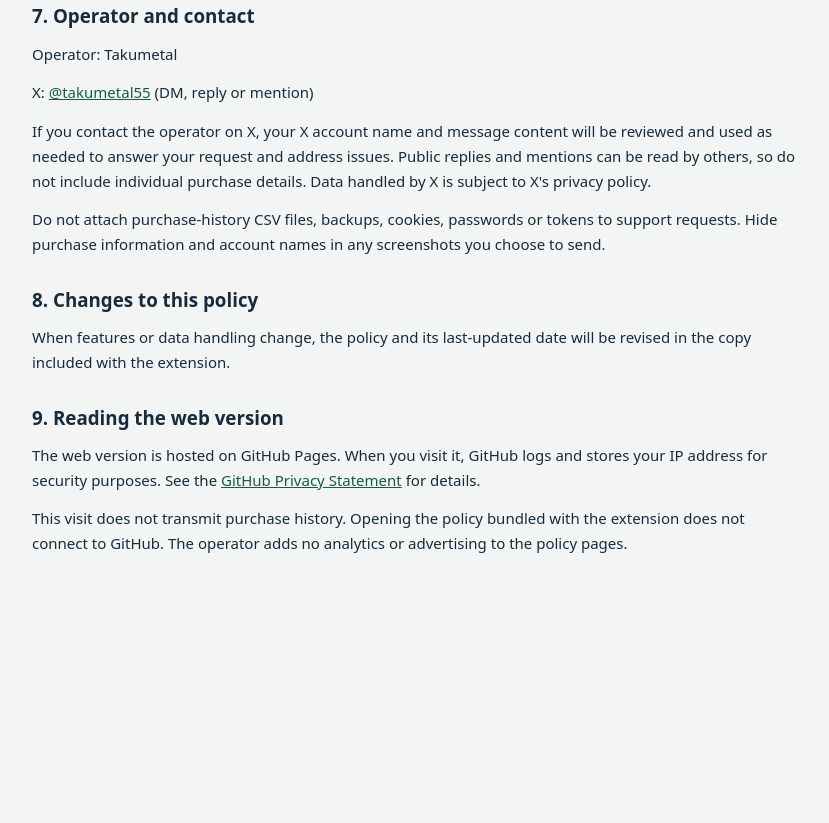
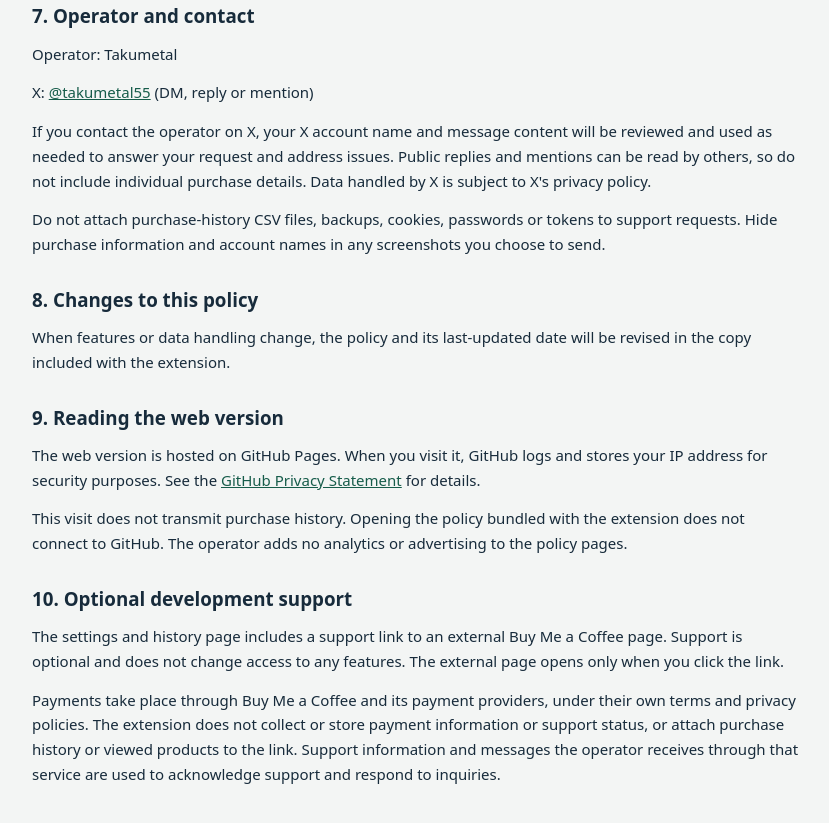
Before and after one commit to Takumetal/comc-purchase-history-helper-privacy, a plain HTML site: page index.html in a window 1280 px wide. Shown: the part 2154-2977 px from the top of the page, without its empty margins (222-1051 px from the left). Before the commit the page ends 2812 px from the top, so only its background shows below. Drawn offline with Linux system fonts and the light colour scheme.

Commit message:
Describe optional development support

```diff
--- a/index.html
+++ b/index.html
@@ -73,6 +73,11 @@
     <p>The web version is hosted on GitHub Pages. When you visit it, GitHub logs and stores your IP address for security purposes. See the <a href="https://docs.github.com/en/site-policy/privacy-policies/github-general-privacy-statement" target="_blank" rel="noopener noreferrer">GitHub Privacy Statement</a> for details.</p>
     <p>This visit does not transmit purchase history. Opening the policy bundled with the extension does not connect to GitHub. The operator adds no analytics or advertising to the policy pages.</p>
   </section>
+  <section aria-labelledby="voluntary-support">
+    <h2 id="voluntary-support">10. Optional development support</h2>
+    <p>The settings and history page includes a support link to an external Buy Me a Coffee page. Support is optional and does not change access to any features. The external page opens only when you click the link.</p>
+    <p>Payments take place through Buy Me a Coffee and its payment providers, under their own terms and privacy policies. The extension does not collect or store payment information or support status, or attach purchase history or viewed products to the link. Support information and messages the operator receives through that service are used to acknowledge support and respond to inquiries.</p>
+  </section>
 </main>
 </body>
 </html>
```
Also changed, not shown: privacy-en.html (+5 -0 lines), privacy-ja.html (+5 -0 lines).
